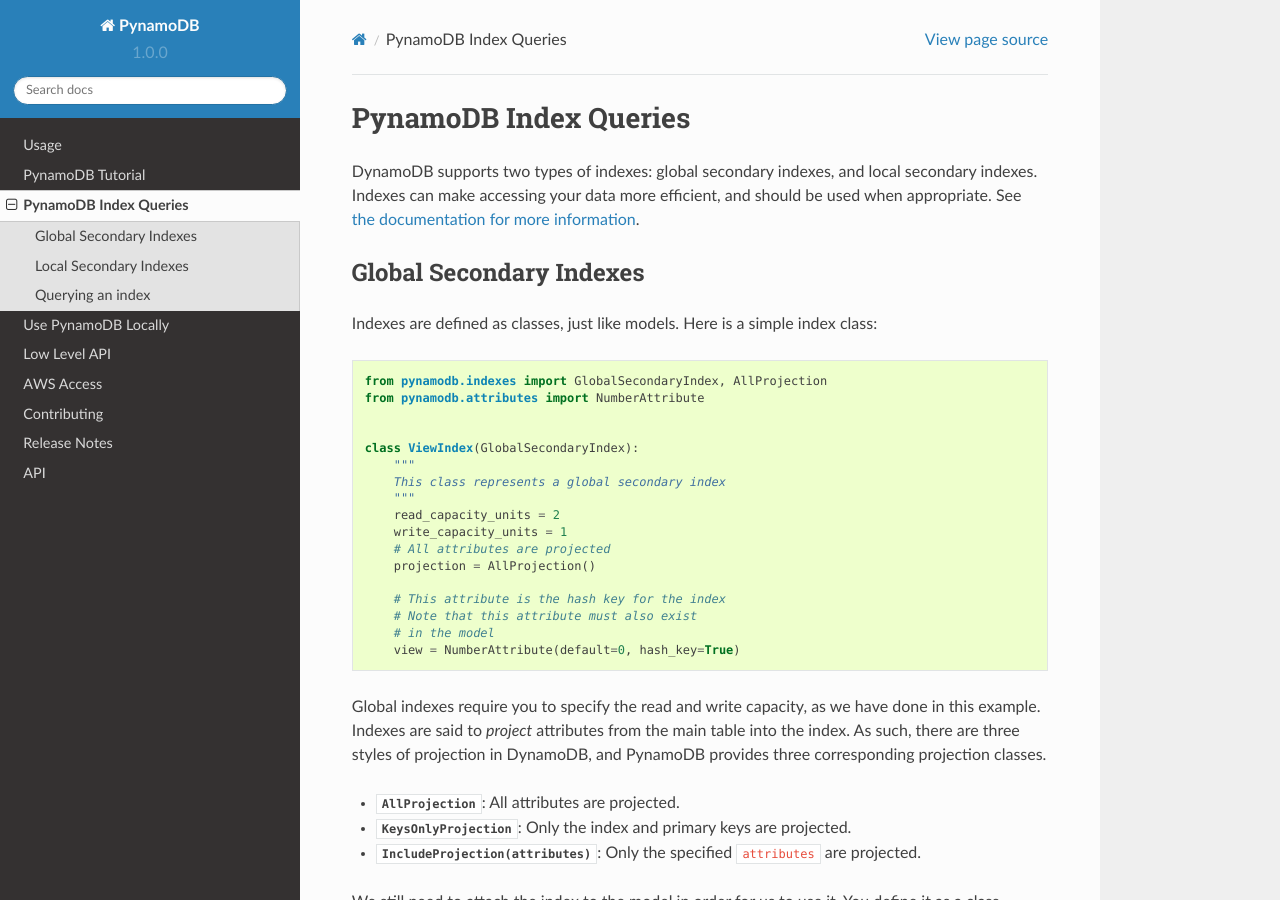
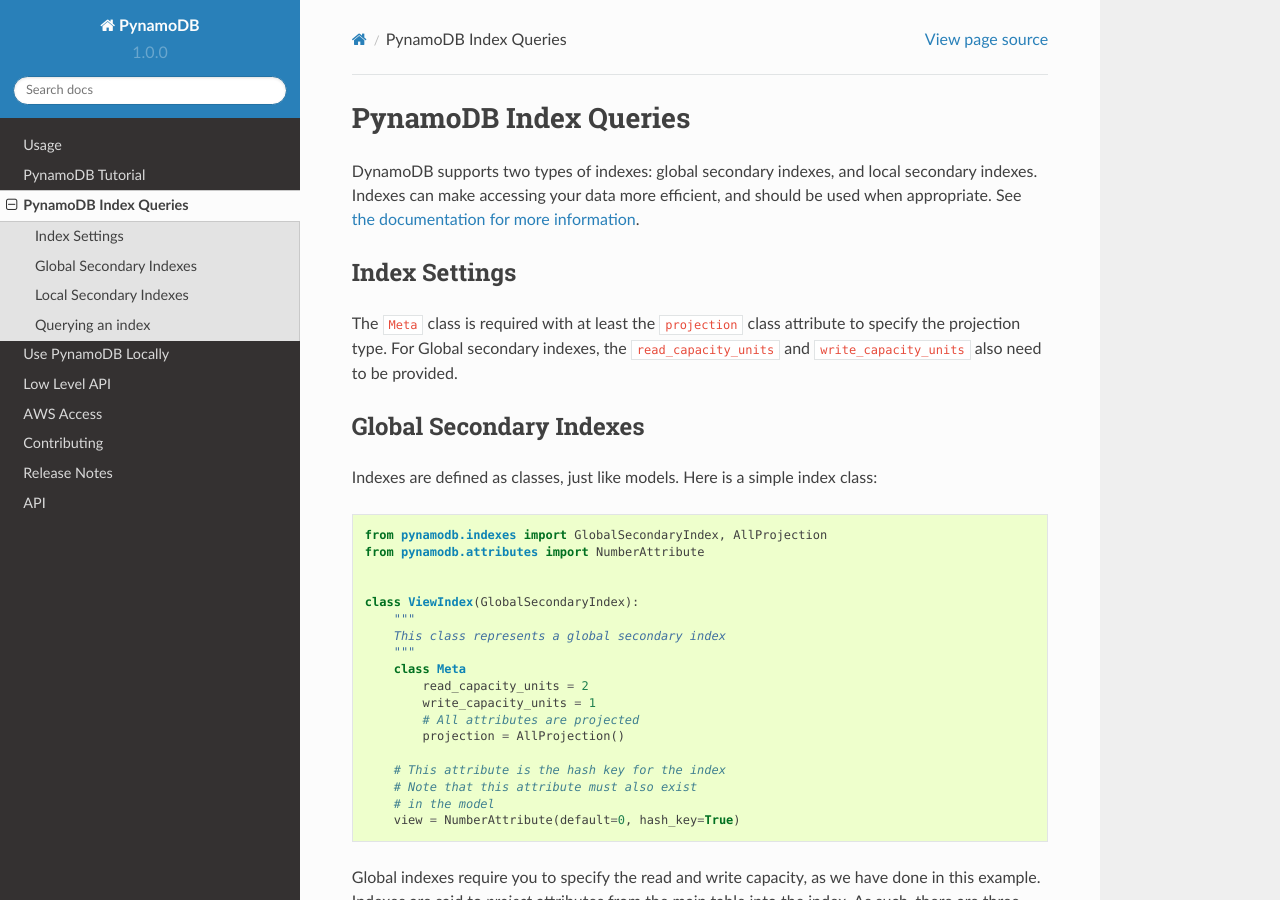
Before and after one commit to pynamodb/PynamoDB, a Sphinx documentation site: the page built from docs/indexes.rst, in a window 1280 px wide and 900 px high. Built offline with Sphinx 7.4.7 and the Read the Docs theme 2.0.0, drawn with Linux system fonts in a browser that asks for light colours.

Commit message:
Fixed the doc examples for Indexes to use the new Meta syntax.

```diff
--- a/docs/indexes.rst
+++ b/docs/indexes.rst
@@ -4,6 +4,13 @@
 DynamoDB supports two types of indexes: global secondary indexes, and local secondary indexes.
 Indexes can make accessing your data more efficient, and should be used when appropriate. See
 `the documentation for more information <http://docs.aws.amazon.com/amazondynamodb/latest/developerguide/SecondaryIndexes.html>`__.
+
+Index Settings
+^^^^^^^^^^^^^^
+
+The ``Meta`` class is required with at least the ``projection`` class attribute to specify the projection type. For Global secondary indexes,
+the ``read_capacity_units`` and ``write_capacity_units`` also need to be provided.
+
 
 Global Secondary Indexes
 ^^^^^^^^^^^^^^^^^^^^^^^^
@@ -20,10 +27,11 @@
         """
         This class represents a global secondary index
         """
-        read_capacity_units = 2
-        write_capacity_units = 1
-        # All attributes are projected
-        projection = AllProjection()
+        class Meta
+            read_capacity_units = 2
+            write_capacity_units = 1
+            # All attributes are projected
+            projection = AllProjection()
 
         # This attribute is the hash key for the index
         # Note that this attribute must also exist
@@ -76,8 +84,9 @@
         """
         This class represents a local secondary index
         """
-        # All attributes are projected
-        projection = AllProjection()
+        class Meta:
+            # All attributes are projected
+            projection = AllProjection()
         forum = UnicodeAttribute(hash_key=True)
         view = NumberAttribute(range_key=True)
 
```
